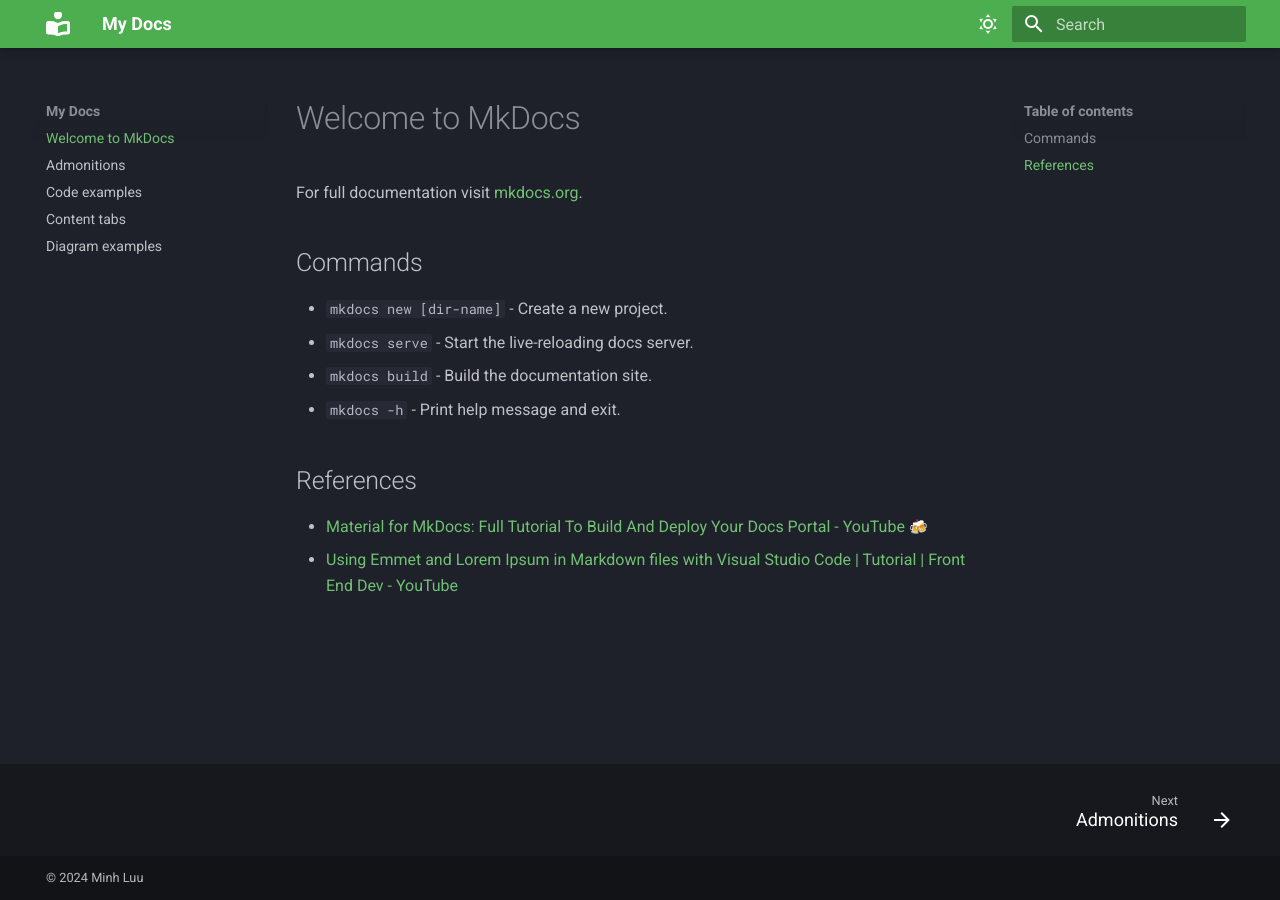
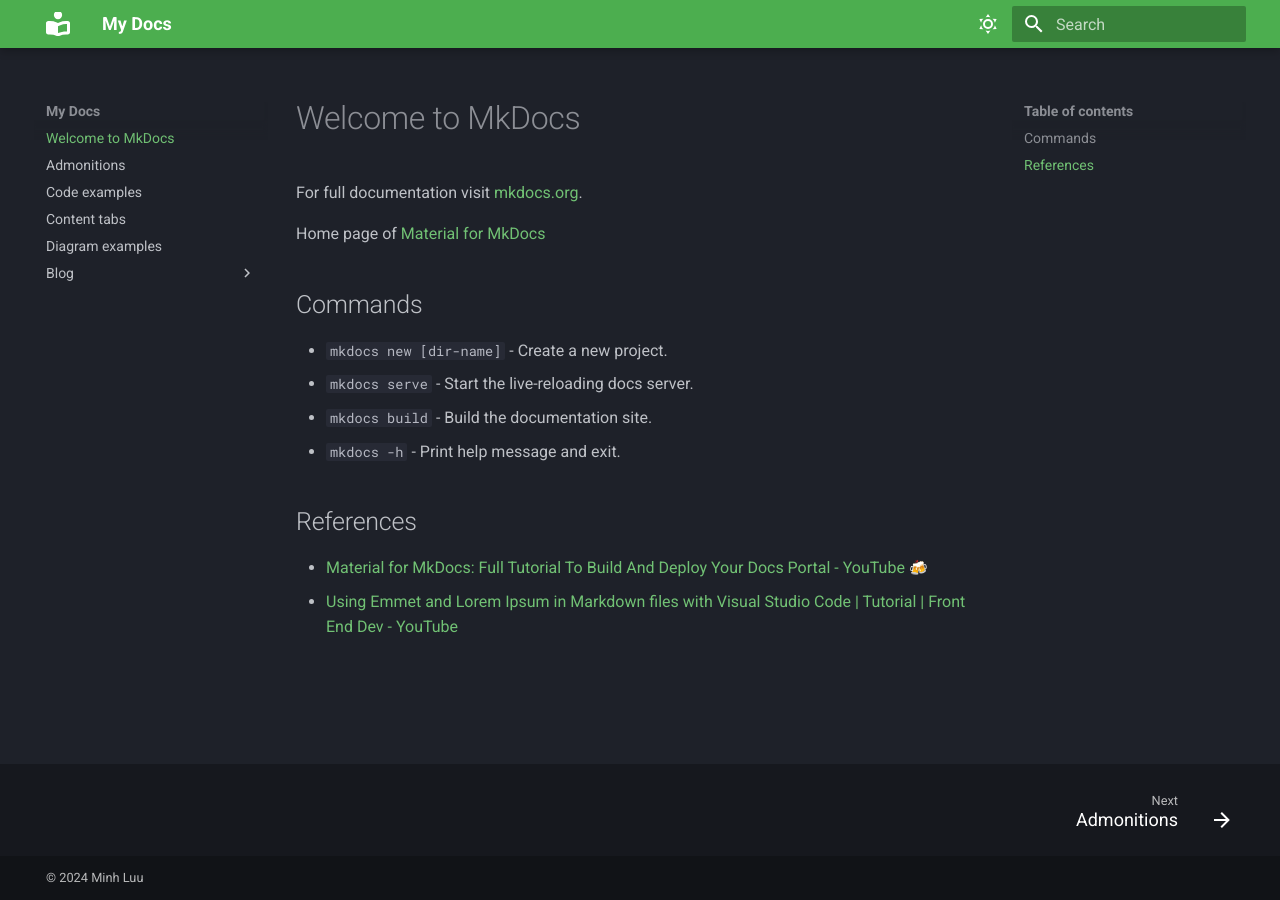
Before and after one commit to mydevel/mkdocs-example, an MkDocs documentation site: the page built from docs/index.md, in a window 1280 px wide. Built offline with MkDocs 1.6.1 and Material for MkDocs 9.7.7, drawn with Linux system fonts in a browser that asks for light colours; emoji names are drawn with the system emoji font.

Commit message:
enable plugins blog

```diff
--- a/docs/index.md
+++ b/docs/index.md
@@ -1,6 +1,8 @@
 # Welcome to MkDocs
 
 For full documentation visit [mkdocs.org](https://www.mkdocs.org).
+
+Home page of [Material for MkDocs](https://squidfunk.github.io/mkdocs-material/)
 
 ## Commands
 
--- a/mkdocs.yml
+++ b/mkdocs.yml
@@ -40,6 +40,9 @@
       combine_header_slug: true
   - admonition
   - pymdownx.details
+plugins:
+  - search
+  - blog
 extra:
   generator: false
 copyright: © 2024 Minh Luu
```
Also changed, not shown: docs/blog/index.md (added, +1 -0 lines), docs/blog/posts/example.md (added, +11 -0 lines).
